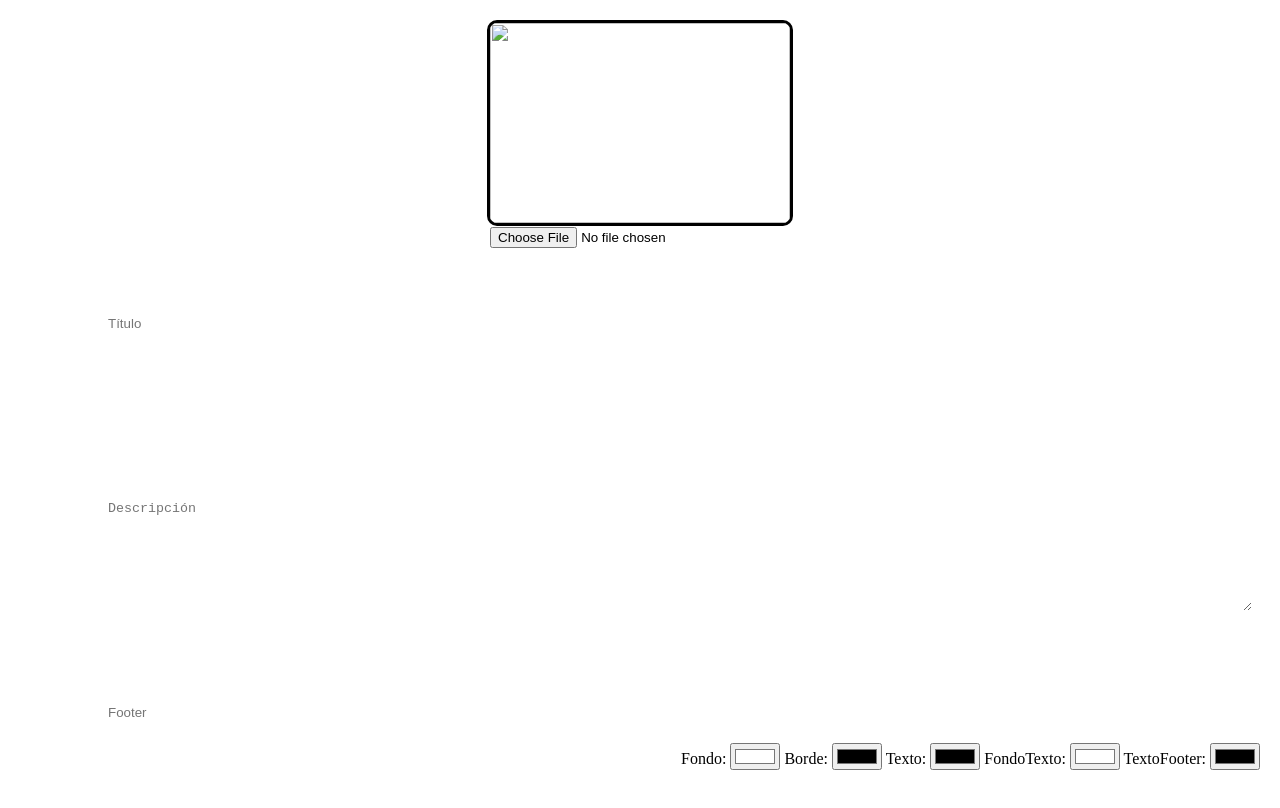
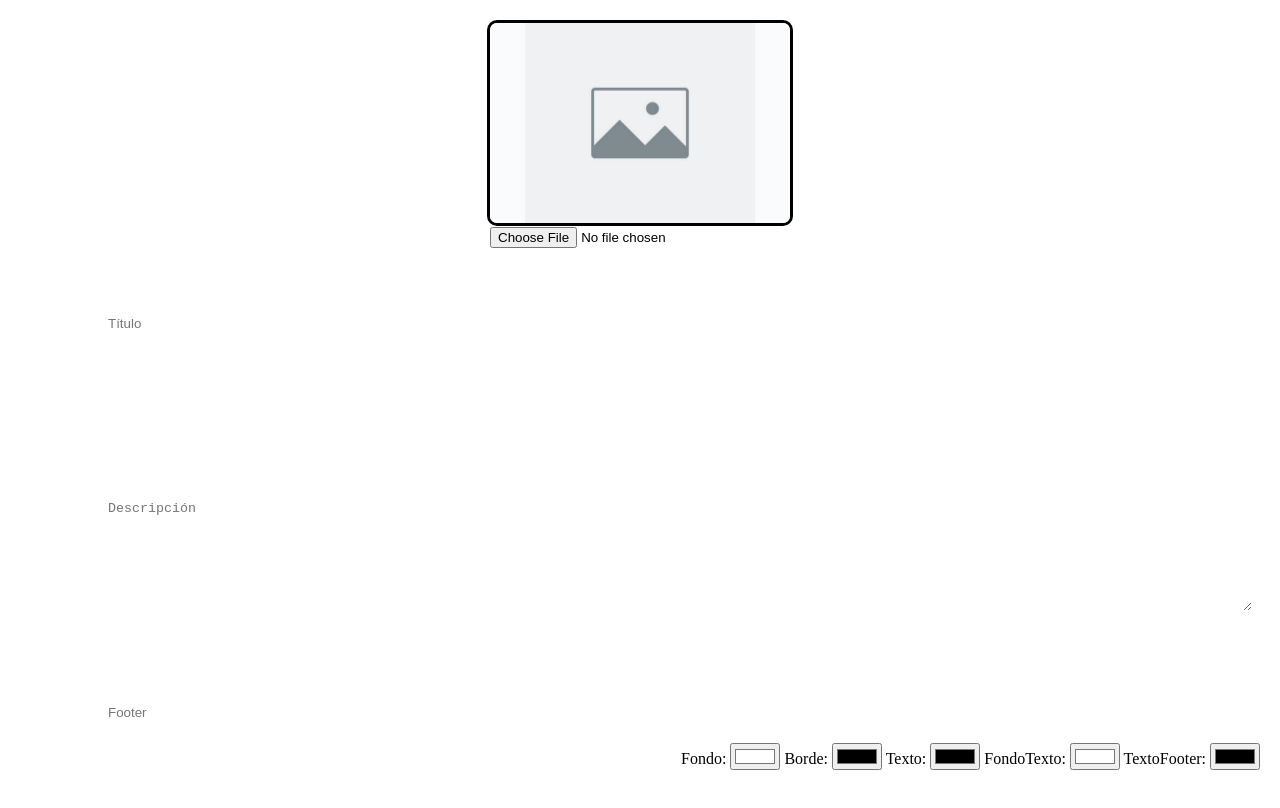
Before and after one commit to Brayan-chan/Editor-de-contenido-beta, a plain HTML site: page index.html in a window 1280 px wide. Drawn offline with Linux system fonts and the light colour scheme.

Commit message:
Update index.html

```diff
--- a/index.html
+++ b/index.html
@@ -9,7 +9,7 @@
 <body>
     <div id="editor">
         <div id="image-container">
-            <img src="placeholder.jpg">
+            <img src="image.jpeg">
             <input type="file" id="image-upload" accept="image/*">
         </div>
         <div id="content">
```
